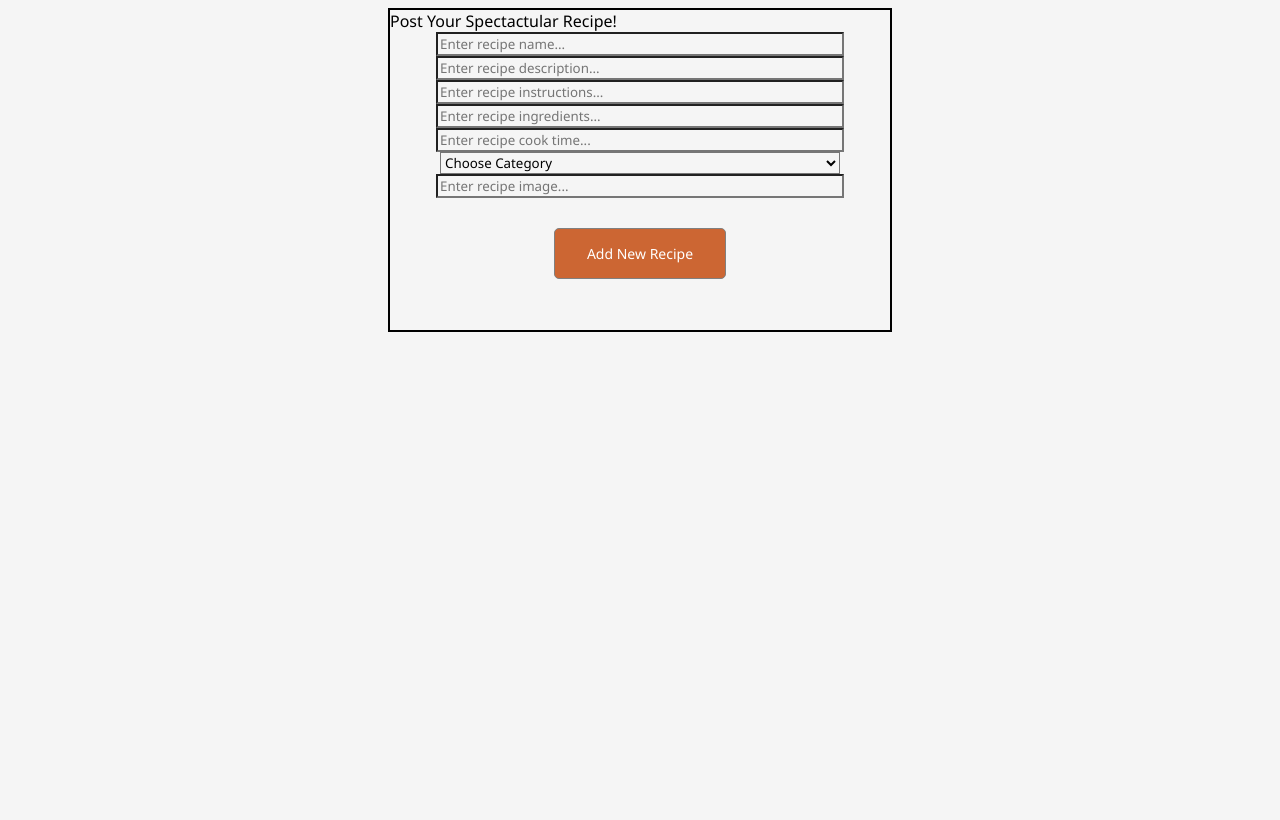
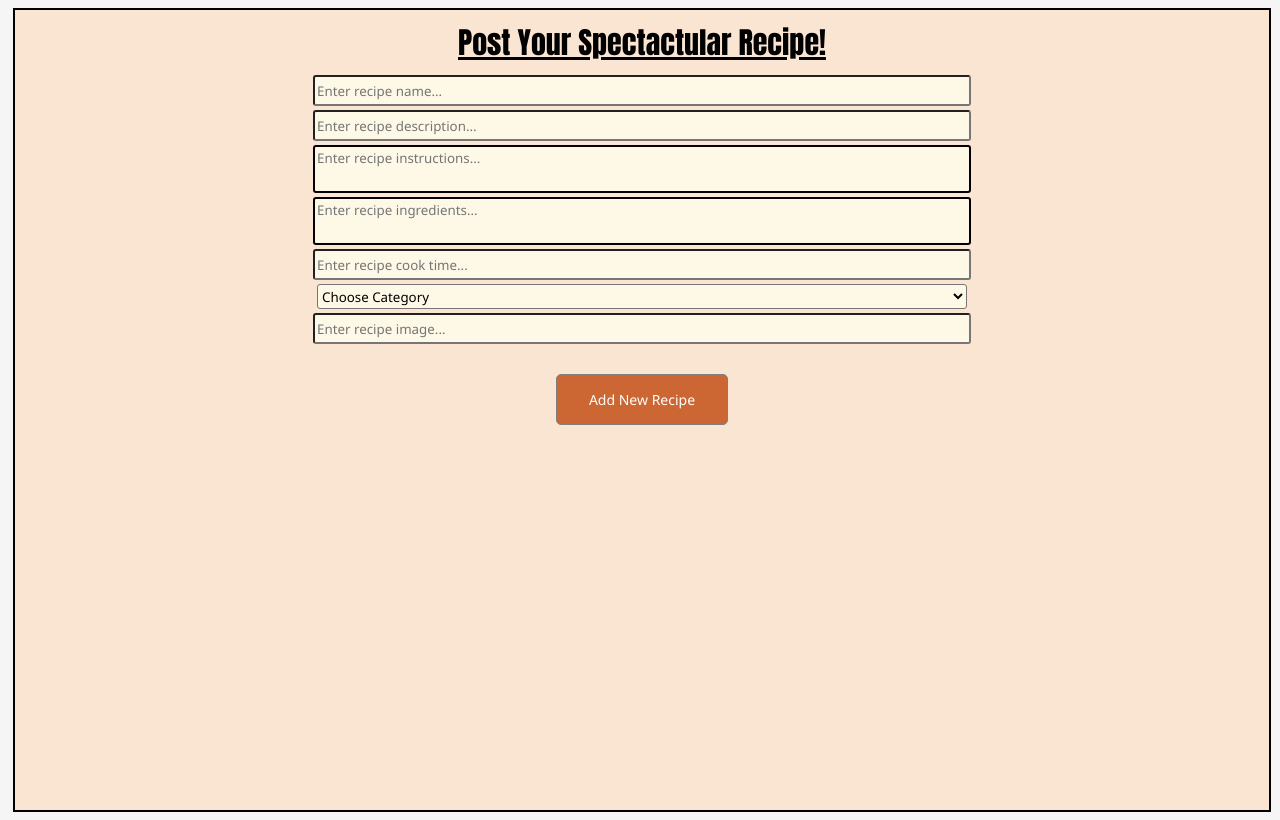
Before and after one commit to ChaseTeague1/Phase-2-Project, a React app: page /recipeform in a window 1280 px wide. Shown: the part 110-930 px from the top of the page. Before the commit the page ends 800 px from the top, so only its background shows below. Built offline with nearby package versions, Linux system fonts and the light colour scheme; data requests are answered from the project's data file.

Commit message:
added more recipes to db.json file

```diff
--- a/db.json
+++ b/db.json
@@ -168,6 +168,214 @@
       "cook_time": "10 minutes",
       "category": "Dessert",
       "image_url": "https://www.foodandwine.com/thmb/2fCHVK5nB2p7WXygSsMJL13AS8o=/1500x0/filters:no_upscale():max_bytes(150000):strip_icc()/2012-r-xl-classic-chocolate-chip-cookies-0336af978c1c4798809ec182e8af79e5.jpg"
-    }
+    },
+    {
+        "id": 9,
+        "name": "Vegetable Curry",
+        "description": "A flavorful and aromatic vegetarian curry made with assorted vegetables and spices.",
+        "instructions": "1. Heat oil in a large pot over medium heat.\n2. Add chopped onions and cook until soft and translucent.\n3. Stir in minced garlic, ginger, and curry paste. Cook for 1-2 minutes until fragrant.\n4. Add diced vegetables (such as potatoes, carrots, bell peppers, and cauliflower) and cook until slightly tender.\n5. Pour in coconut milk and vegetable broth. Bring to a simmer and cook until vegetables are fully cooked.\n6. Season with salt and pepper to taste.\n7. Serve hot over cooked rice or with naan bread.",
+        "ingredients": [
+          "Vegetable oil",
+          "Onion",
+          "Garlic",
+          "Ginger",
+          "Curry paste",
+          "Assorted vegetables (potatoes, carrots, bell peppers, cauliflower, etc.)",
+          "Coconut milk",
+          "Vegetable broth",
+          "Salt",
+          "Pepper",
+          "Cooked rice or naan bread (for serving)"
+        ],
+        "cook_time": "40 minutes",
+        "category": "Vegetarian",
+        "image_url": "https://simply-delicious-food.com/wp-content/uploads/2020/09/Creamy-vegetable-curry-4.jpg"
+      },
+      {
+        "id": 10,
+        "name": "Grilled Salmon",
+        "description": "Fresh salmon fillets marinated and grilled to perfection.",
+        "instructions": "1. In a bowl, mix olive oil, lemon juice, minced garlic, salt, pepper, and chopped fresh herbs (such as dill or parsley).\n2. Coat salmon fillets with the marinade and let them marinate for at least 30 minutes.\n3. Preheat grill to medium-high heat.\n4. Place salmon fillets on the grill and cook for about 4-5 minutes per side, or until fish flakes easily with a fork.\n5. Serve hot with lemon wedges.",
+        "ingredients": [
+          "Salmon fillets",
+          "Olive oil",
+          "Lemon juice",
+          "Garlic",
+          "Salt",
+          "Pepper",
+          "Fresh herbs (dill, parsley, etc.)",
+          "Lemon wedges (for serving)"
+        ],
+        "cook_time": "10 minutes",
+        "category": "Seafood",
+        "image_url": "https://www.thecookierookie.com/wp-content/uploads/2023/05/featured-grilled-salmon-recipe.jpg"
+      },
+      {
+        "id": 11,
+        "name": "Pasta Primavera",
+        "description": "A vibrant pasta dish loaded with seasonal vegetables and tossed in a light sauce.",
+        "instructions": "1. Cook pasta according to package instructions until al dente.\n2. In a large skillet, heat olive oil over medium heat.\n3. Add sliced bell peppers, cherry tomatoes, zucchini, and any other desired vegetables. Cook until tender-crisp.\n4. Stir in minced garlic and cook for another minute.\n5. Add cooked pasta to the skillet and toss to combine.\n6. Season with salt, pepper, and freshly grated Parmesan cheese.\n7. Serve hot, garnished with chopped fresh basil.",
+        "ingredients": [
+          "Pasta",
+          "Olive oil",
+          "Bell peppers",
+          "Cherry tomatoes",
+          "Zucchini",
+          "Garlic",
+          "Salt",
+          "Pepper",
+          "Parmesan cheese",
+          "Fresh basil (for garnish)"
+        ],
+        "cook_time": "20 minutes",
+        "category": "Italian",
+        "image_url": "https://www.budgetbytes.com/wp-content/uploads/2023/05/Pasta-Primavera-fork.jpg"
+      },
+      {
+        "id": 12,
+        "name": "Teriyaki Beef Stir-Fry",
+        "description": "Tender strips of beef stir-fried with vegetables in a savory teriyaki sauce.",
+        "instructions": "1. Slice beef steak thinly against the grain.\n2. In a bowl, mix soy sauce, brown sugar, minced garlic, grated ginger, and cornstarch to make the teriyaki sauce.\n3. Heat oil in a large skillet or wok over high heat.\n4. Add sliced beef and stir-fry until browned.\n5. Add sliced bell peppers, onions, broccoli florets, and any other desired vegetables.\n6. Pour the teriyaki sauce over the beef and vegetables.\n7. Stir-fry until the sauce thickens and coats everything evenly.\n8. Serve hot over cooked rice.",
+        "ingredients": [
+          "Beef steak",
+          "Soy sauce",
+          "Brown sugar",
+          "Garlic",
+          "Ginger",
+          "Cornstarch",
+          "Vegetable oil",
+          "Bell peppers",
+          "Onion",
+          "Broccoli",
+          "Cooked rice (for serving)"
+        ],
+        "cook_time": "20 minutes",
+        "category": "Asian",
+        "image_url": "https://food.fnr.sndimg.com/content/dam/images/food/fullset/2016/12/4/0/WU1506H_teriyaki-beef-stir-fry_s4x3.jpg.rend.hgtvcom.616.462.suffix/1480899699382.jpeg"
+      },
+      {
+        "id": 13,
+        "name": "Caprese Stuffed Chicken",
+        "description": "Tender chicken breasts stuffed with fresh mozzarella, tomatoes, and basil, then baked to perfection.",
+        "instructions": "1. Preheat oven to 375°F (190°C).\n2. Season chicken breasts with salt, pepper, and Italian seasoning.\n3. Slice a pocket into each chicken breast.\n4. Stuff each pocket with slices of fresh mozzarella, tomato, and basil leaves.\n5. Secure the pockets with toothpicks if needed.\n6. Heat olive oil in an oven-safe skillet over medium-high heat.\n7. Brown chicken breasts on both sides.\n8. Transfer skillet to the oven and bake for 20-25 minutes, or until chicken is cooked through.\n9. Serve hot, garnished with balsamic glaze if desired.",
+        "ingredients": [
+          "Chicken breasts",
+          "Salt",
+          "Pepper",
+          "Italian seasoning",
+          "Fresh mozzarella cheese",
+          "Tomatoes",
+          "Fresh basil leaves",
+          "Olive oil",
+          "Balsamic glaze (for garnish, optional)"
+        ],
+        "cook_time": "30 minutes",
+        "category": "Italian",
+        "image_url": "https://cafedelites.com/wp-content/uploads/2017/03/Caprese-Stuffed-Balsamic-Chicken-IMAGE-19.jpg"
+      },
+      {
+        "id": 14,
+        "name": "Greek Salad",
+        "description": "A refreshing salad with crisp lettuce, tomatoes, cucumbers, olives, feta cheese, and a tangy vinaigrette.",
+        "instructions": "1. In a large bowl, combine chopped lettuce, sliced tomatoes, diced cucumbers, sliced red onions, Kalamata olives, and crumbled feta cheese.\n2. In a small bowl, whisk together olive oil, red wine vinegar, lemon juice, minced garlic, dried oregano, salt, and pepper to make the vinaigrette.\n3. Drizzle the vinaigrette over the salad and toss to coat.\n4. Serve immediately, garnished with fresh oregano if desired.",
+        "ingredients": [
+          "Lettuce",
+          "Tomatoes",
+          "Cucumbers",
+          "Red onions",
+          "Kalamata olives",
+          "Feta cheese",
+          "Olive oil",
+          "Red wine vinegar",
+          "Lemon juice",
+          "Garlic",
+          "Dried oregano",
+          "Salt",
+          "Pepper",
+          "Fresh oregano (for garnish, optional)"
+        ],
+        "cook_time": "15 minutes",
+        "category": "Salad",
+        "image_url": "https://hips.hearstapps.com/hmg-prod/images/greek-salad-index-642f292397bbf.jpg?crop=0.6666666666666667xw:1xh;center,top&resize=1200:*"
+      },
+      {
+        "id": 15,
+        "name": "BBQ Pulled Pork Sandwiches",
+        "description": "Slow-cooked pulled pork smothered in barbecue sauce, served on toasted buns.",
+        "instructions": "1. Season pork shoulder with salt, pepper, and your favorite dry rub.\n2. Place pork shoulder in a slow cooker and cook on low for 8-10 hours, or until tender and falling apart.\n3. Shred the pork using two forks and discard any excess fat.\n4. Mix shredded pork with barbecue sauce until evenly coated.\n5. Toast buns in the oven or on a grill.\n6. Spoon pulled pork onto the bottom half of each bun.\n7. Top with coleslaw if desired.\n8. Cover with the top half of the bun and serve hot.",
+        "ingredients": [
+          "Pork shoulder",
+          "Salt",
+          "Pepper",
+          "Dry rub seasoning",
+          "Barbecue sauce",
+          "Buns",
+          "Coleslaw (optional, for serving)"
+        ],
+        "cook_time": "8-10 hours (slow cooker)",
+        "category": "American",
+        "image_url": "https://saltpepperskillet.com/wp-content/uploads/pulled-pork-sandwiches-on-butcher-paper-horizontal.jpg"
+      },
+      {
+        "id": 16,
+        "name": "Mushroom Risotto",
+        "description": "Creamy and flavorful risotto with earthy mushrooms and Parmesan cheese.",
+        "instructions": "1. In a saucepan, heat vegetable broth over low heat and keep it warm.\n2. In a separate large skillet, heat olive oil over medium heat.\n3. Add finely chopped onions and cook until translucent.\n4. Stir in Arborio rice and cook for a few minutes until lightly toasted.\n5. Add white wine and cook until absorbed.\n6. Begin adding warm vegetable broth to the rice, one ladleful at a time, stirring constantly and allowing each addition to be absorbed before adding more.\n7. After about 20 minutes, when the rice is creamy and tender but still slightly firm, stir in sliced mushrooms.\n8. Cook for an additional 5 minutes, stirring frequently, until mushrooms are tender.\n9. Remove from heat and stir in grated Parmesan cheese and chopped parsley.\n10. Serve hot, garnished with extra Parmesan cheese and parsley if desired.",
+        "ingredients": [
+          "Vegetable broth",
+          "Olive oil",
+          "Onion",
+          "Arborio rice",
+          "White wine",
+          "Mushrooms",
+          "Parmesan cheese",
+          "Parsley",
+          "Salt",
+          "Pepper"
+        ],
+        "cook_time": "40 minutes",
+        "category": "Italian",
+        "image_url": "https://lindseyeatsla.com/wp-content/uploads/2020/12/Lindseyeatsla_Mushroom_Risotto-9.jpg"
+      },
+      {
+        "id": 17,
+        "name": "Crispy Baked Chicken Tenders",
+        "description": "Juicy chicken tenders coated in a crispy breadcrumb coating and baked to perfection.",
+        "instructions": "1. Preheat oven to 400°F (200°C).\n2. In one shallow dish, mix breadcrumbs with grated Parmesan cheese, salt, pepper, garlic powder, and paprika.\n3. In another shallow dish, beat eggs.\n4. Dip chicken tenders in beaten eggs, then coat with breadcrumb mixture.\n5. Place coated chicken tenders on a greased baking sheet.\n6. Bake for 20-25 minutes, or until chicken is cooked through and coating is crispy and golden brown.\n7. Serve hot with your favorite dipping sauce.",
+        "ingredients": [
+          "Chicken tenders",
+          "Breadcrumbs",
+          "Parmesan cheese",
+          "Salt",
+          "Pepper",
+          "Garlic powder",
+          "Paprika",
+          "Eggs"
+        ],
+        "cook_time": "20-25 minutes",
+        "category": "American",
+        "image_url": "https://www.recipetineats.com/wp-content/uploads/2015/04/Crunchy-Baked-Chicken-Tenders_9.jpg"
+      },
+      {
+        "id": 18,
+        "name": "Creamy Tomato Basil Soup",
+        "description": "A comforting and creamy tomato soup with fresh basil flavor.",
+        "instructions": "1. In a large pot, heat olive oil over medium heat.\n2. Add chopped onions and minced garlic, and cook until softened.\n3. Stir in canned diced tomatoes (with juices), tomato paste, vegetable broth, and fresh basil leaves.\n4. Bring to a simmer and cook for about 20 minutes.\n5. Use an immersion blender to puree the soup until smooth.\n6. Stir in heavy cream and season with salt and pepper to taste.\n7. Serve hot, garnished with additional basil leaves and a drizzle of cream if desired.",
+        "ingredients": [
+          "Olive oil",
+          "Onion",
+          "Garlic",
+          "Canned diced tomatoes",
+          "Tomato paste",
+          "Vegetable broth",
+          "Fresh basil leaves",
+          "Heavy cream",
+          "Salt",
+          "Pepper"
+        ],
+        "cook_time": "30 minutes",
+        "category": "Soup",
+        "image_url": "https://tastesbetterfromscratch.com/wp-content/uploads/2013/12/Creamy-Tomato-Basil-Soup-2.jpg"
+      }
   ]
 }
--- a/src/components/Home.js
+++ b/src/components/Home.js
@@ -3,7 +3,8 @@ import React from "react";
 function Home(){
     return(
         <div>
-            <h1>home</h1>
+            <h1>Recipe Finder</h1>
+            <p>Welcome to the one stop shop for all recipes!</p>
         </div>
     )
 }
--- a/src/components/NewRecipeForm.js
+++ b/src/components/NewRecipeForm.js
@@ -44,13 +44,13 @@ function NewRecipeForm({onFormSubmit}){
 
     return (
         <form onSubmit={handleSubmit} className="recipe-form-container">
-            <label>
+            <label className="form-label">
                 Post Your Spectactular Recipe!
             </label>
             <input onChange={(e) => setName(e.target.value)} value={name} placeholder="Enter recipe name..." className="input-field" type="text"/>
             <input onChange={(e) => setDescription(e.target.value)} value={description} placeholder="Enter recipe description..." className="input-field" type="text"/>
-            <input onChange={(e) => setInstructions(e.target.value)} value={instructions} placeholder="Enter recipe instructions..." className="input-field" type="text"/>
-            <input onChange={(e) => setIngredients(e.target.value)} value={ingredients} placeholder="Enter recipe ingredients..." className="input-field" type="text"/>
+            <textarea id="instructions" onChange={(e) => setInstructions(e.target.value)} value={instructions} placeholder="Enter recipe instructions..." className="input-field" type="text"/>
+            <textarea id="ingredients" onChange={(e) => setIngredients(e.target.value)} value={ingredients} placeholder="Enter recipe ingredients..." className="input-field" type="text"/>
             <input onChange={(e) => setCooktime(e.target.value)} value={cook_time} placeholder="Enter recipe cook time..." className="input-field" type="text"/>
             <select onChange={(e) => setCategory(e.target.value)} value={category} className="input-field">
                 <option>Choose Category</option>
--- a/src/index.css
+++ b/src/index.css
@@ -42,21 +42,41 @@ button:hover{
 
 .recipe-form-container{
   border: solid 2px black;
-  width: 500px;
-  height: 20rem;
+  width: 100%;
+  height: 800px;
   justify-content: center;
   align-items: center;
   display: absolute;
   margin: auto;
+  background-color: #fae5d3;
+}
+
+#instructions{
+  height: 40px;
+  resize: none;
+  outline: none;
+  border: solid 2px black;
+}
+
+#ingredients{
+  height: 40px;
+  resize: none;
+  outline: none;
+  border: solid 2px black;
 }
 
 .input-field{
   justify-content: center;
   align-items: center;
   display: flex;
-  width: 400px;
+  width: 650px;
+  height: 25px;
   margin: auto;
+  margin-bottom: 4px;
   padding: auto;
+  outline: none;
+  border-radius: 3px;
+  background-color: #fef9e7;
 }
 
 label{
@@ -74,6 +94,7 @@ label{
   align-items: center;
   display: flex;
   flex-wrap: wrap;
+
 }
 
 .input-field-button{
@@ -135,4 +156,23 @@ label{
   border-radius: 100px;
   width: 300px;
   height: 30px;
+  background-image: url('https://upload.wikimedia.org/wikipedia/commons/thumb/7/7e/Vector_search_icon.svg/800px-Vector_search_icon.svg.png');
+  background-position: left 10px center;
+  background-repeat: no-repeat;
+  background-size: 20px;
+  padding: 10px 40px 10px 10px;
+  text-align: center;
+  outline: none;
+  font-size: 20px;
 }
+
+.form-label{
+  font-family: Impact, Haettenschweiler, 'Arial Narrow Bold', sans-serif;
+  display: flex;
+  text-align: center;
+  justify-content: center;
+  margin: 10px;
+  font-size: 30px;
+  text-decoration:underline;
+  background-color: #fae5d3;
+}
```
